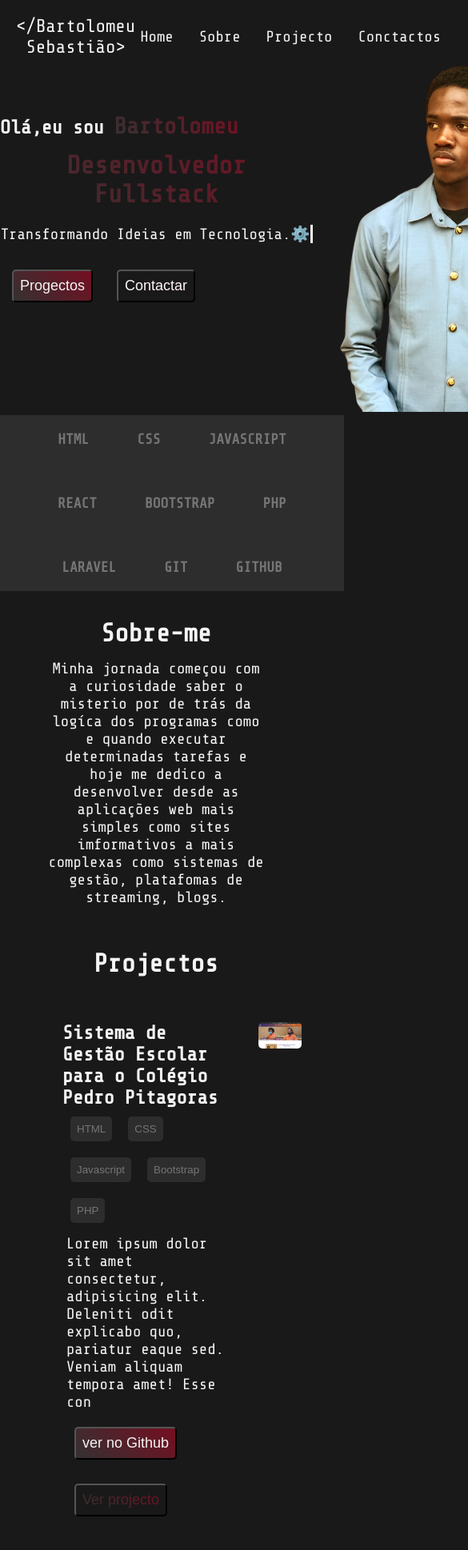
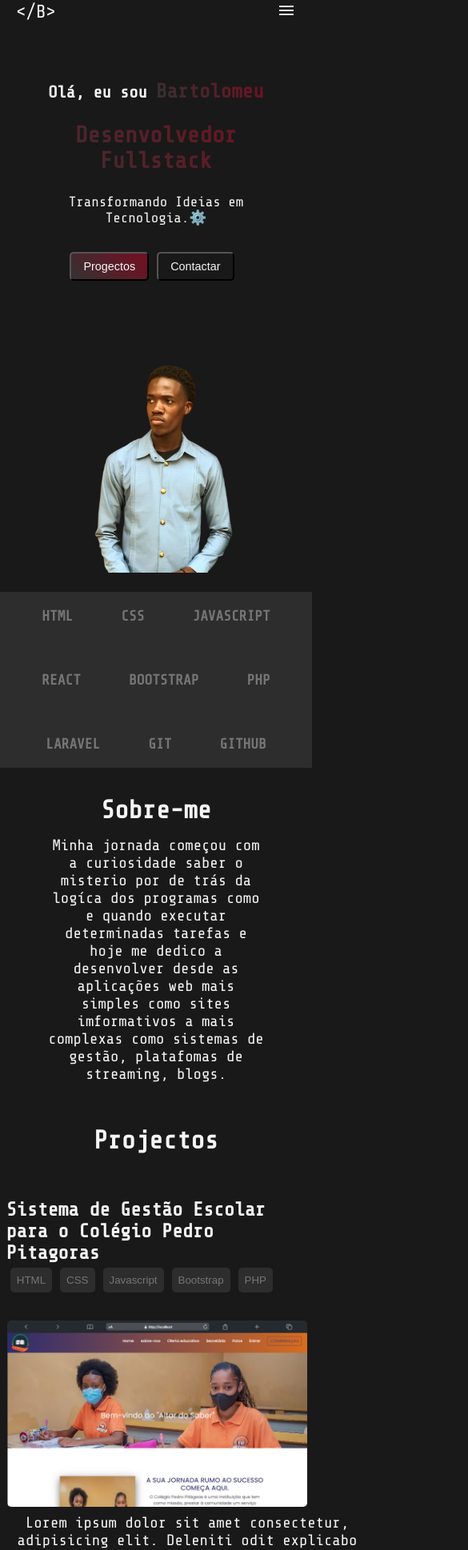
Before and after one commit to Bartolomeu18/MeuPortfolio, a React (Vite) app: page / in a window 390 px wide. Shown: the top 1938 px of the page at 80% size, 585 px wide, since content can reach past the window. Built offline with nearby package versions, Linux system fonts and the light colour scheme.

Commit message:
responsivo
adicionei toda responsividade ao portfolio

```diff
--- a/src/components/App.css
+++ b/src/components/App.css
@@ -1,12 +1,11 @@
-@charset "utf-8";
-*{
+* {
   margin: 0px;
   padding: 0px;
-
+  box-sizing: border-box;
 }
 
-.menu_conteiner{
-  background-color: #191919;
+/* Menu styles */
+.menu_conteiner {
   width: 100%;
   padding: 20px;
   font-size: larger;
@@ -14,21 +13,34 @@
   top: 0;
   display: flex;
   align-items: center;
-  justify-content: space-around;
+  justify-content: space-between;
+  z-index: 1000;
+  background-color: #191919;
 }
-.menu_conteiner p{
+
+.menu_conteiner p {
   color: whitesmoke;
   font-size: larger;
 }
-ul{
+#mobLogo{
+  display: none;
+}
+/* Desktop menu */
+.UlMenuDesk {
   display: flex;
   align-items: center;
   justify-content: center;
   gap: 20px;
-  list-style:none;
+  list-style: none;
 }
-
-li a{
+.menu-list {
+  display: flex;
+  padding: 20px 0;
+  gap: 19px;
+  align-items: center;
+  list-style: none;
+}
+.menu-list a {
   text-decoration: none;
   color: whitesmoke;
   border: 2px solid transparent;
@@ -36,128 +48,220 @@ li a{
   border-radius: 5px;
   transition: 0.5s ease;
 }
-#hoLINK:hover{
+/* Mobile menu
+.menu-list {
+  display: none;
+  flex-direction: column;
+  position: absolute;
+  top: 70px;
+  left: 0;
+  width: 100%;
+  background-color: #191919;
+  padding: 20px 0;
+  gap: 15px;
+  align-items: center;
+}
+
+.menu-list.show {
+  display: flex;
+}
+
+.menu-list li a {
+  text-decoration: none;
+  color: whitesmoke;
+  padding: 8px 15px;
+  border-radius: 5px;
+  transition: 0.3s ease;
+}*/
+
+/* Links hover effects */
+#hoLINK:hover, #SoLink:hover,
+#PrLink:hover, #contacte:hover {
   box-shadow: 2px 1px 1px#bb3d54d2;
-  transform: scale(1.2);
-  transition: 0.5s ease;
+  transform: scale(1.1);
+  transition: 0.3s ease;
 }
-#SoLink:hover{
-  box-shadow: 1px 1px 2px#bb3d54d2;
-  transform: scale(1.2);
-  transition: 0.5s ease;
+
+/* Button menu */
+.btnmenu {
+  display: none;
+  cursor: pointer;
+  background: none;
+  border: none;
 }
-#PrLink:hover{
-    box-shadow: 1px 1px 2px#bb3d54d2;
-  transform: scale(1.2);
-  transition: 0.5s ease;
-}
-#contacte{
-  border: 2px solid transparent;
-  padding: 4px;
-  border-radius: 5px;
-  transition: 0.5s ease;
-}
-#contacte:hover{
-  box-shadow: 2px 1px 1px#bb3d54d2;
-  transform: scale(1.2);
-  transition: 0.5s ease;
-}
-.helloConteiner{
+
+/* Main content */
+.helloConteiner {
   display: flex;
-  justify-content:space-evenly;
+  justify-content: space-evenly;
   align-items: center;
   color: whitesmoke;
-  margin-top: 15px;
+  margin-top: 50px;
+  padding: 20px;
 }
-.helloConteiner span{
-  background: linear-gradient(45deg, #343232,#750E21);
+
+.helloConteiner span {
+  background: linear-gradient(45deg, #343232, #750E21);
   -webkit-background-clip: text;
   background-clip: text;
   color: transparent;
   font-size: larger;
 }
-.helloConteiner h1{
-  background: linear-gradient(45deg, #343232,#750E21);
+
+.helloConteiner h1 {
+  background: linear-gradient(45deg, #343232, #750E21);
   -webkit-background-clip: text;
   background-clip: text;
   color: transparent;
+  font-size: 2.5rem;
+  margin: 10px 0;
 }
-#p{
+
+#p {
   width: 388px;
   margin-top: 5px;
-
   animation: escrevendo 5s steps(70), tiktac 0.5s step-end infinite alternate;
   white-space: nowrap;
-  overflow:hidden;
-  border-right:3px solid;
+  overflow: hidden;
+  border-right: 3px solid;
+  font-size: 1.1rem;
 }
-@keyframes escrevendo{
-  from{
-    width: 0;
+
+/* Buttons */
+#btn_prog, #btn_conct {
+  padding: 10px 20px;
+  margin: 15px 10px 15px 0;
+  font-size: 1rem;
+  cursor: pointer;
+  border-radius: 5px;
+  transition: 0.3s ease;
 }
+#btn_prog a{
+text-decoration: none;
+color: whitesmoke;
+}#btn_conct a{
+text-decoration: none;
+color: whitesmoke;
 }
-@keyframes tiktac{
-  50%{
-    border-color:transparent;
+#btn_prog {
+  background: linear-gradient(45deg, #343232, #750E21);
+  color: whitesmoke;
+}
+
+#btn_prog:hover {
+  transform: scale(1.05);
+  box-shadow: 0 0 10px rgba(187, 61, 84, 0.5);
+}
+
+#btn_conct {
+  background: none;
+  color: whitesmoke;
+}
+
+#btn_conct:hover {
+  box-shadow: 0 0 10px rgba(187, 61, 84, 0.5);
+  transform: scale(1.05);
+}
+
+/* Image */
+.estilo-da-imagem {
+  height: 500px;
+  border-radius: 10px;
+}
+
+/* Animations */
+@keyframes escrevendo {
+  from { width: 0; }
+}
+
+@keyframes tiktac {
+  50% { border-color: transparent; }
+}
+
+/* Responsive styles */
+@media (max-width: 768px) {
+  #deskLogo {
+    display: none;
+  }
+
+  #mobLogo {
+    display: block;
+    position: absolute;
+    left: 20px;
+  }
+
+  .btnmenu {
+    display: block;
+    position: absolute;
+    right: 20px;
+  }
+  /* Mobile menu */
+.menu-list {
+  display: none;
+  flex-direction: column;
+  position: absolute;
+  top: 0px;
+  right: 0px;
+  width: 50%;
+  height: 100vh;
+  background-color: #191919;
+ /* background-color: #750E21;*/
+  margin-top: 35px;
+  padding: 20px 0;
+  gap: 50px;
+  align-items: center;
+}
+
+.menu-list.show {
+  display: flex;
+}
+
+.menu-list li a {
+  text-decoration: none;
+  color: whitesmoke;
+  padding: 8px 15px;
+  border-radius: 5px;
+  transition: 0.3s ease;
+}
+
+.helloConteiner {
+    flex-direction: column;
+    margin-top: 80px;
+    text-align: center;
+  }
+
+  #hello {
+    margin-bottom: 30px;
+  }
+
+  #p {
+    width: 100%;
+    white-space: normal;
+    animation: none;
+    border-right: none;
+  }
+
+  .estilo-da-imagem {
+    height: 300px;
+    margin-top: 20px;
   }
 }
 
-#btn_prog a{
-text-decoration: none;
-color: whitesmoke;
-}
-#btn_prog{
-    background: linear-gradient(45deg, #343232,#750E21);
-
-    color: whitesmoke;
-    border-radius: 5px;
-    padding: 8px;
-    margin: 15px;
-    font-size: large;
-    cursor: pointer;
-}
-#btn_prog:hover{
-     transition: 0.5s ease-in-out;
-      box-shadow: 2px 1px 1px#bb3d54d2;
-
-}
-#btn_conct a{
-text-decoration: none;
-color: whitesmoke;
-}
-#btn_conct{
-    /*border: 4px solid #5e1421a9 ;*/
-    background: none;
-    color: whitesmoke;
-    border-radius: 5px;
-    padding: 8px;
-    margin: 15px;
-    font-size: large;
-    cursor: pointer;
-  background: linear-gradient(45deg, #343232,#750E21);
-  -webkit-background-clip: text;
-  background-clip: text;
-  color: transparent;
-}
-#btn_conct:hover{
-     transition: 0.5s ease-in-out;
-    box-shadow: 2px 1px 1px#bb3d54d2;
+@media (max-width: 480px) {
+  .menu_conteiner {
+    padding: 15px;
   }
 
-.estilo-da-imagem{
-  height: 500px;
+  .helloConteiner h1 {
+    font-size: 1.8rem;
+  }
 
+  .helloConteiner h2 {
+    font-size: 1.3rem;
   }
-.imgConteiner{
-/*filter: drop-shadow(1px 1px 20px #761f2ed2);*/
+
+  #btn_prog, #btn_conct {
+    padding: 8px 15px;
+    font-size: 0.9rem;
   }
-/*
-::-webkit-scrollbar{
-  background: #750E21;
-  color: blue;
 }
-::-webkit-scrollbar-thumb{
-  background-color: blueviolet;
-  color: bisque;
-}
-  */
--- a/src/components/App.jsx
+++ b/src/components/App.jsx
@@ -1,23 +1,36 @@
 import { useState } from 'react'
 import './App.css'
 import imagem from '../assets/portfolio.png'
+import BtnMenu from '../assets/menu_30dp_E3E3E3_FILL0_wght400_GRAD0_opsz24.svg'
 
 function App() {
+  const [mostrar, setMostrar] = useState(false);
+
+  const toggle = () => {
+    setMostrar(!mostrar);
+  }
 
   return (
     <>
-  <nav className='menu_conteiner' id='helloConteiner'>
-    <p>{'</'}Bartolomeu Sebastião{'>'}</p>
-    <ul>
-      <li><a href="./App.jsx" id='hoLINK'>Home</a></li>
+      <nav className='menu_conteiner'>
+        <p id='deskLogo'>{'</'}Bartolomeu Sebastião{'>'}</p>
+        <p id='mobLogo'>{'</'}B{'>'}</p>
+
+        <ul className={`menu-list ${mostrar ? 'show' : ''}`}>
+          <li><a href="#helloConteiner" id='hoLINK'>Home</a></li>
           <li><a href="#aboutConteiner" id='SoLink'>Sobre</a></li>
           <li><a href="#projectH1" id='PrLink'>Projecto</a></li>
           <li><a href="#contct" id='contacte'>Conctactos</a></li>
         </ul>
+
+        <div className="btnmenu" onClick={toggle}>
+          <img src={BtnMenu} alt="menu" />
+        </div>
       </nav>
+
       <div className='helloConteiner' id='helloConteiner'>
         <div id='hello'>
-    <h2>Olá,eu sou <span>Bartolomeu</span></h2>
+          <h2>Olá, eu sou <span>Bartolomeu</span></h2>
           <h1>Desenvolvedor Fullstack</h1>
           <p id="p">Transformando Ideias em Tecnologia.⚙️</p>
           <br/>
@@ -27,7 +40,7 @@ function App() {
         <div className="imgConteiner">
           <img
             src={imagem}
-      alt="Descrição da imagem"
+            alt="Bartolomeu Sebastião"
             className="estilo-da-imagem"
           />
         </div>
--- a/src/components/Progects.jsx
+++ b/src/components/Progects.jsx
@@ -12,25 +12,38 @@ function Progects() {
         <div id='discriptionConteiner'>
           <h2 id='projectTitle'>Sistema de Gestão Escolar para o Colégio Pedro Pitagoras</h2>
           <button id='workby'>HTML</button><button id='workby'>CSS</button><button id='workby'>Javascript</button><button id='workby'>Bootstrap</button><button id='workby'>PHP</button>
-          <p id='projectDicription'>Lorem ipsum dolor sit amet consectetur, adipisicing elit. Deleniti odit explicabo quo, pariatur eaque sed. Veniam aliquam tempora amet! Esse con</p>
-          <button id='viewGit'><a href="https://github.com/Bartolomeu18/progecto-final" target="_blank">ver no Github</a></button><button id='viewProj'><a href="https://bartolomeu18.github.io/SitePedroPitagoras-/html/" target="_blank">Ver projecto</a></button>
+          <p id='projectDicription' className='txBgScreen'>Lorem ipsum dolor sit amet consectetur, adipisicing elit. Deleniti odit explicabo quo, pariatur eaque sed. Veniam aliquam tempora amet! Esse con</p>
+          <button id='viewGit' className='BgScreenBTN'><a href="https://github.com/Bartolomeu18/progecto-final" target="_blank" >ver no Github</a></button>
+          <button id='viewProj' className='BgScreenBTN'><a href="https://bartolomeu18.github.io/SitePedroPitagoras-/html/" target="_blank" >Ver projecto</a></button>
         </div>
         <div id='imgConteiner'>
           <img
             src={pitagoraApp} alt="" />
+          <p id='projectDicription' className='textN'>Lorem ipsum dolor sit amet consectetur, adipisicing elit. Deleniti odit explicabo quo, pariatur eaque sed. Veniam aliquam tempora amet! Esse con</p>
+         <div className='mobileBTN'>
+          <button id='viewGit'><a href="https://github.com/Bartolomeu18/progecto-final" target="_blank" >ver no Github</a></button>
+          <button id='viewProj'><a href="https://bartolomeu18.github.io/SitePedroPitagoras-/html/" target="_blank">Ver projecto</a></button>
+          </div>
+
         </div>
+
       </div>
 
       <div className='myPorject'>
         <div id='discriptionConteiner'>
           <h2 id='projectTitle'>My Movies</h2>
           <button id='workby'>React</button><button id='workby'>Bootstrap</button><button id='workby'>PHP</button>
-          <p id='projectDicription'>Lorem ipsum dolor sit amet consectetur, adipisicing elit. Deleniti odit explicabo quo, pariatur eaque sed. Veniam aliquam tempora amet! Esse con</p>
-          <button id='viewGit'><a href="https://github.com/Bartolomeu18/progecto-final" target="_blank">ver no Github</a></button><button id='viewProj'><a href="" target="_blank">Ver projecto</a></button>
+          <p id='projectDicription' className='txBgScreen'>Lorem ipsum dolor sit amet consectetur, adipisicing elit. Deleniti odit explicabo quo, pariatur eaque sed. Veniam aliquam tempora amet! Esse con</p>
+          <button id='viewGit' className='BgScreenBTN'><a href="https://github.com/Bartolomeu18/progecto-final" target="_blank">ver no Github</a></button><button id='viewProj' className='BgScreenBTN'><a href="" target="_blank">Ver projecto</a></button>
         </div>
         <div id='imgConteiner'>
           <img
             src={MyMovieapp} alt="" />
+          <p id='projectDicription' className='textN'>Lorem ipsum dolor sit amet consectetur, adipisicing elit. Deleniti odit explicabo quo, pariatur eaque sed. Veniam aliquam tempora amet! Esse con</p>
+        <div className='mobileBTN'>
+        <button id='viewGit' ><a href="https://github.com/Bartolomeu18/progecto-final" target="_blank">ver no Github</a></button>
+        <button id='viewProj' ><a href="https://bartolomeu18.github.io/SitePedroPitagoras-/html/" target="_blank">Ver projecto</a></button>
+        </div>
         </div>
       </div>
 
--- a/src/components/contact.jsx
+++ b/src/components/contact.jsx
@@ -21,13 +21,14 @@ function Contact() {
                     <button type="submit" id="enviar" >Enviar</button>
                <br></br>
                 </form>
+                 <div className='contactListConteiner'>
                     <ul id='contactList'>
                     <li id="Itens"><a href="#"><img src={github} alt="github link icon" /></a></li>
                     <li id="Itens"><a href="#"><img src={linkedin} alt="linkedin link icon" /></a></li>
                     <li id="Itens"><a href="#"><img src={gmail} alt="Gmail link icon" /></a></li>
-                    <li id="Itens"><a href="#"><img src={phone} alt="" /></a></li>
+                    <li id="Itens"><a href="#"><img src={phone} alt="calls link icon " /></a></li>
                     </ul>
-
+                    </div>
 
             </div>
         </div>
--- a/src/components/footer.css
+++ b/src/components/footer.css
@@ -32,6 +32,7 @@ font-family: 'Share Tech Mono';
 #softSkill{
     display: block;
     margin: 10px;
+    list-style: none;
 }
 #softSkill h2{
     margin-top: 5px;
--- a/src/components/hability.css
+++ b/src/components/hability.css
@@ -11,10 +11,12 @@
     display: flex;
     flex-wrap: wrap; /* Isso permite que os itens quebrem para a próxima linha */
     gap: 60px;
-
+    align-items: center;
+    justify-content: center;
 }
 #hability #iten{
     font-weight: bold;
     font-size:large;
     color: rgb(117, 117, 117);
+    list-style: none;
 }
--- a/src/components/projects.css
+++ b/src/components/projects.css
@@ -27,7 +27,6 @@
     padding: 8px;
     border: none;
     border-radius: 5px;
-
 }
 #viewGit{
     text-decoration: none;
@@ -65,3 +64,167 @@
     border-radius: 5px;
     width: 80%;
 }
+.textN{
+display: none;
+}
+.mobileBTN{
+    display: none;
+}
+/*trabalhando na resposividade 360 a 800*/
+@media (max-width:360px){
+    .myPorject {
+    display: flex;
+    flex-direction: column;
+}
+#discriptionConteiner{
+    margin-left: 2%;
+}
+.textN{
+text-align: left;
+display: block;
+margin: 5px;
+}
+#imgConteiner img{
+margin-left: 2%;
+}
+.BgScreenBTN{
+    display: none;
+}
+.mobileBTN{
+    display:block;
+}
+.txBgScreen{
+    display: none;
+}
+ #workby{
+    margin: 5px;
+    padding: 8px;
+}
+}
+/*tela de iphone x,xr*/
+@media (max-width:414px){
+    .myPorject {
+    display: flex;
+    flex-direction: column;
+}
+#discriptionConteiner{
+    margin-left: 2%;
+}
+.textN{
+text-align: left;
+display: block;
+margin: 5px;
+}
+#imgConteiner img{
+margin-left: 2%;
+}
+.BgScreenBTN{
+    display: none;
+}
+.mobileBTN{
+    display:block;
+}
+.txBgScreen{
+    display: none;
+}
+ #workby{
+    margin: 5px;
+    padding: 8px;
+}
+}
+/*telas media grandes*/
+
+@media (max-width:510px){
+ .myPorject {
+    display: flex;
+    flex-direction: column;
+}
+#discriptionConteiner{
+    margin-left: 2%;
+}
+.textN{
+text-align: left;
+display: block;
+margin: 5px;
+}
+#imgConteiner img{
+margin-left: 2%;
+}
+.BgScreenBTN{
+    display: none;
+}
+.mobileBTN{
+    display:block;
+}
+.txBgScreen{
+    display: none;
+}
+ #workby{
+    margin: 5px;
+    padding: 8px;
+}
+}
+/*telas media grandesII*/
+
+@media (max-width:688px){
+ .myPorject {
+    display: flex;
+    flex-direction: column;
+}
+#discriptionConteiner{
+    margin-left: 2%;
+}
+.textN{
+text-align: left;
+display: block;
+margin: 5px;
+}
+#imgConteiner img{
+margin-left: 2%;
+}
+.BgScreenBTN{
+    display: none;
+}
+.mobileBTN{
+    display:block;
+}
+.txBgScreen{
+    display: none;
+}
+ #workby{
+    margin: 5px;
+    padding: 8px;
+}
+}
+
+/*telas medias grandesIII*/
+@media (max-width:873px){
+ .myPorject {
+    display: flex;
+    flex-direction: column;
+}
+#discriptionConteiner{
+    margin-left: 2%;
+}
+.textN{
+text-align: center;
+display: block;
+margin: 5px;
+}
+#imgConteiner img{
+margin-left: 2%;
+}
+.BgScreenBTN{
+    display: none;
+}
+.mobileBTN{
+    display:block;
+}
+.txBgScreen{
+    display: none;
+}
+ #workby{
+    margin: 5px;
+    padding: 8px;
+}
+}
```
Also changed, not shown: src/components/about.css (+16 -0 lines), src/components/contact.css (+50 -2 lines), src/assets/Imagem_WhatsApp_2025-05-19_às_15.51.32_8ff53809-removebg-preview.png (added), src/assets/menu_30dp_E3E3E3_FILL0_wght400_GRAD0_opsz24.svg (added). Lines whose indentation alone changed are shown as unchanged.
